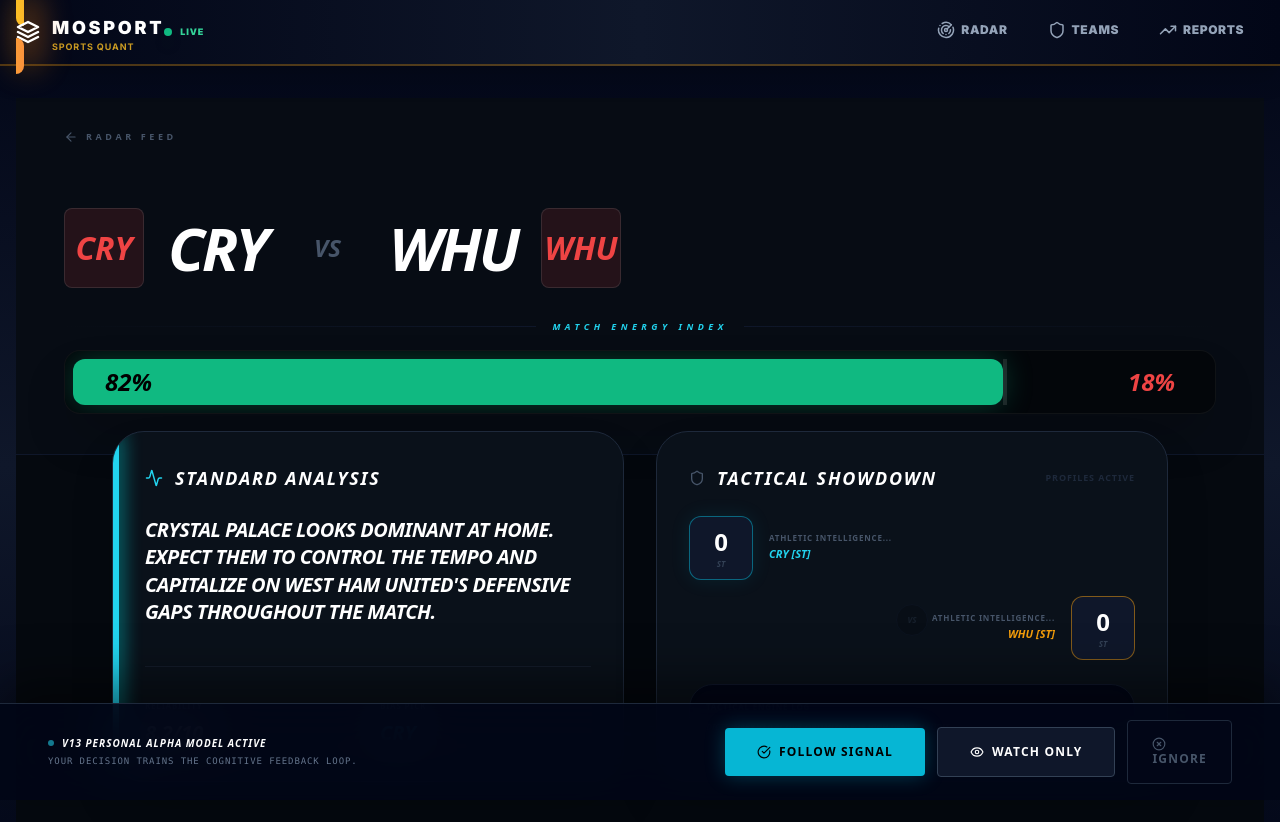
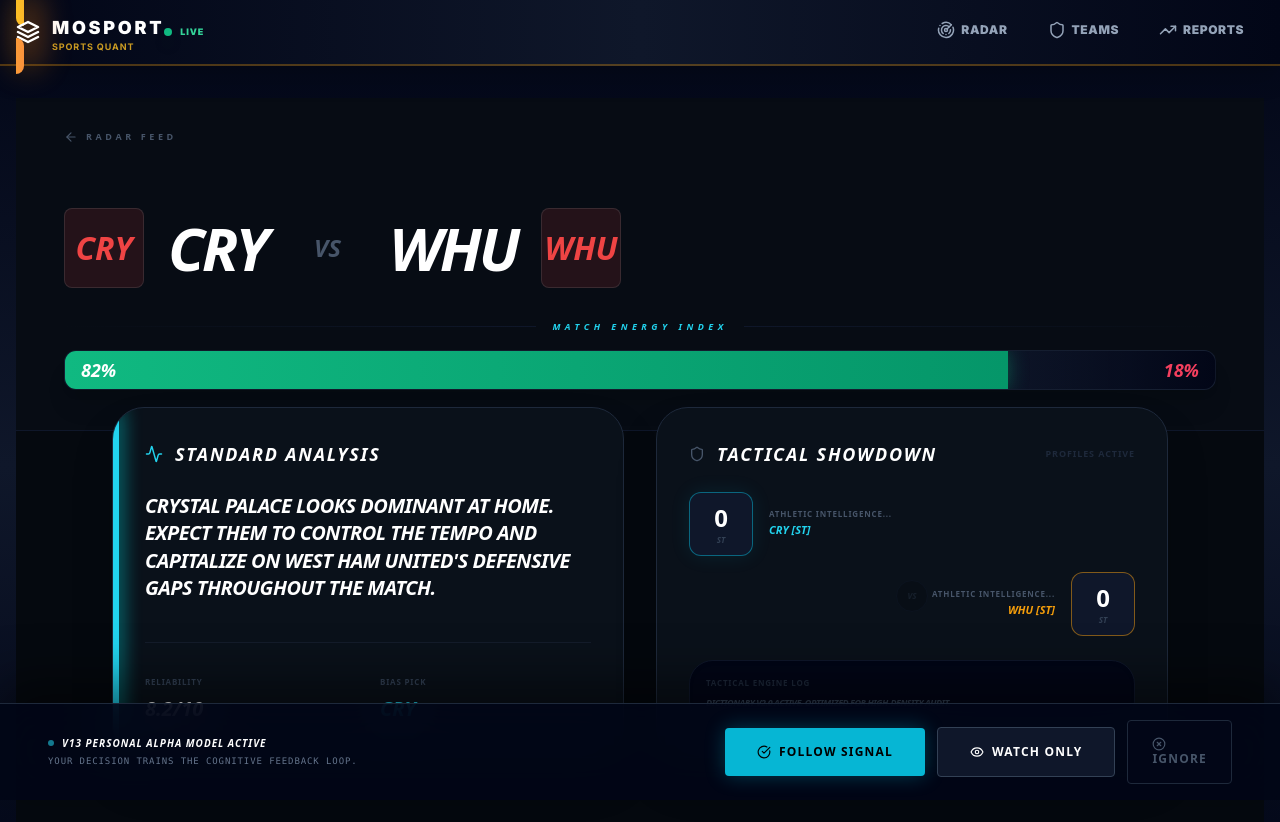
Before and after one commit to mikemm5216/Mosport-Terminal, a Next.js app: page /matches/EPL-CRY-WHU-001 in a window 1280 px wide. Shown: the top 822 px of the page. Built offline with nearby package versions, Linux system fonts and the light colour scheme; no server answers; the database is empty.

Commit message:
fix: refine Match Energy Index bar styling
Adjust height, text size, add gradient backgrounds, and improve visual balance.

```diff
--- a/app/matches/[id]/page.tsx
+++ b/app/matches/[id]/page.tsx
@@ -118,16 +118,17 @@ export default async function WarRoomPage({ params }: { params: { id: string } }
                      <div className="h-px flex-1 bg-gradient-to-l from-transparent to-slate-900" />
                   </div>
 
-                  <div className="relative h-16 w-full bg-[#03060a] rounded-2xl border border-white/5 flex items-center p-2 overflow-hidden shadow-2xl">
+                  <div className="relative h-10 w-full bg-gradient-to-r from-slate-950 to-slate-900 rounded-xl border border-slate-800/50 flex items-center overflow-hidden shadow-xl">
+                     {/* Home team percentage bar */}
                      <div
-                        className="h-full bg-emerald-500 rounded-xl transition-all duration-[1500ms] flex items-center pl-8 shadow-[0_0_30px_rgba(16,185,129,0.3)]"
+                        className="h-full bg-gradient-to-r from-emerald-500 to-emerald-600 transition-all duration-[1500ms] flex items-center justify-start pl-4 shadow-[0_0_20px_rgba(16,185,129,0.4)]"
                         style={{ width: `${finalHomePct}%` }}
                      >
-                        <span className="text-2xl font-black text-black italic">{finalHomePct}%</span>
+                        {finalHomePct > 15 && <span className="text-lg font-black text-white italic">{finalHomePct}%</span>}
                      </div>
-                     <div className="w-1 h-full bg-white/10 z-10" />
-                     <div className="h-full flex-1 flex items-center justify-end pr-8">
-                        <span className="text-2xl font-black text-red-500 italic">{100 - finalHomePct}%</span>
+                     {/* Away team percentage bar */}
+                     <div className="h-full flex-1 flex items-center justify-end pr-4 bg-gradient-to-r from-transparent to-slate-950">
+                        {100 - finalHomePct > 15 && <span className="text-lg font-black text-rose-500 italic">{100 - finalHomePct}%</span>}
                      </div>
                   </div>
                </div>
```
